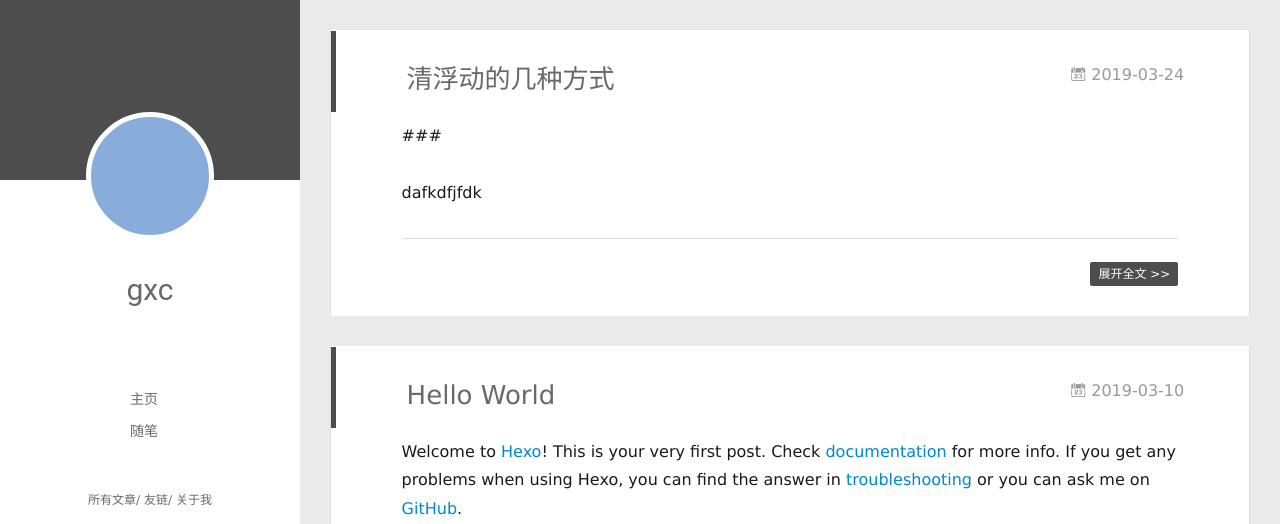
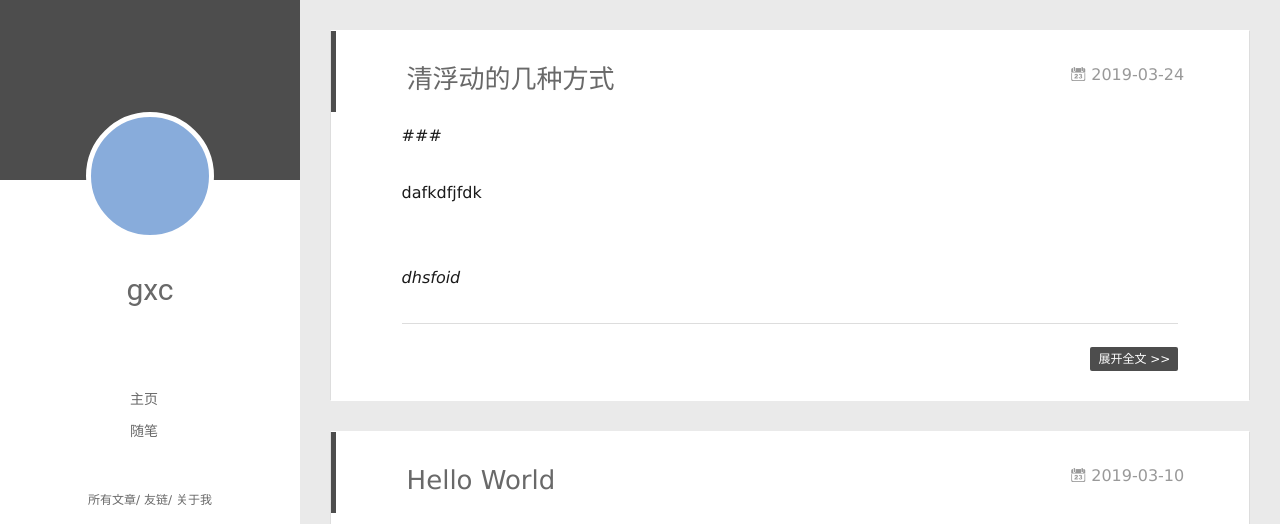
Before and after one commit to gxcadmin/gxcadmin, a plain HTML site: page index.html in a window 1280 px wide. Shown: the top 524 px of the page. Drawn offline with Linux system fonts and the light colour scheme; no server answers.

Commit message:
Site updated: 2019-03-24 22:49:46

```diff
--- a/index.html
+++ b/index.html
@@ -173,7 +173,8 @@
     <div class="article-entry" itemprop="articleBody">
 
         <p>### </p>
-<p style="background:'red'">dafkdfjfdk</p>
+<p></p><p style="background:'red'">dafkdfjfdk</p><br><em>dhsfoid</em><p></p>
+
 
 
 
```
Also changed, not shown: 2019/03/24/testpage/index.html (+6 -5 lines).
